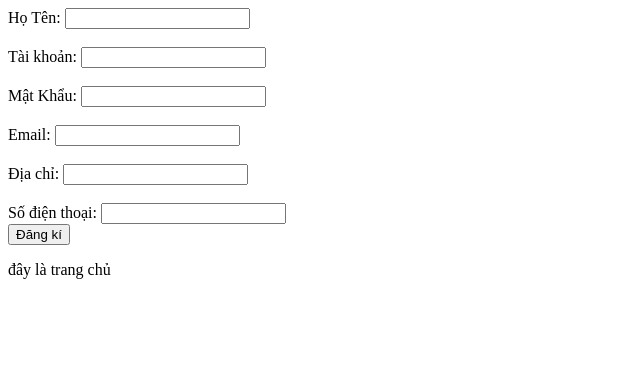
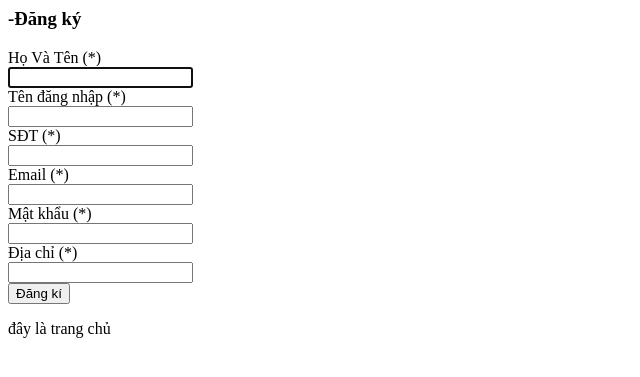
Before and after one commit to sonnnph13838/du-an-1, a PHP site: page / in a window 1280 px wide. Shown: the top 377 px of the page, without its empty margins (0-640 px from the left). Run offline with PHP 8.4, Linux system fonts and the light colour scheme.

Commit message:
chỉnh lại giao diện

```diff
--- a/view/dang-ki.php
+++ b/view/dang-ki.php
@@ -1,4 +1,4 @@
-<form method="post" action="post-dang-ki.php">
+<!-- <form method="post" action="post-dang-ki.php">
 	<div>
 		Họ Tên: <input type="text" name="name">
 	</div>
@@ -23,4 +23,60 @@
 		Số điện thoại: <input type="text" name="sdt">
 	</div>
 	<input type="submit" value="Đăng kí" name="dangki">
-</form>
+</form> -->
+<div class="container white">
+	<div class="row">
+		<div class="col-md-6 col-md-offset-3">
+			<h3 class="h3 color-red text-uppercase text-center mt-120 mb-80">
+				-Đăng ký
+			</h3>
+			<form class="form-horizontal form-register" role="form" method="POST" action="post-dang-ki.php">
+				<div class="form-group">
+					<label for="name" class="col-md-4 control-label">Họ Và Tên <span class="red">(*)</span>
+					</label>
+					<div class="col-md-8">
+						<input type="text" class="form-control" name="hoten" value="" autofocus />
+					</div>
+				</div>
+				<div class="form-group">
+					<label for="name" class="col-md-4 control-label">Tên đăng nhập <span class="red">(*)</span>
+					</label>
+					<div class="col-md-8">
+						<input type="text" class="form-control" name="taikhoan" value="" autofocus />
+					</div>
+				</div>
+				<div class="form-group">
+					<label for="name" class="col-md-4 control-label">SĐT <span class="red">(*)</span></label>
+					<div class="col-md-8">
+						<input id="phone" type="text" class="form-control" name="sdt" value="" autofocus />
+					</div>
+				</div>
+				<div class="form-group">
+					<label for="email" class="col-md-4 control-label">Email <span class="red">(*)</span></label>
+					<div class="col-md-8">
+						<input id="email" type="email" class="form-control" name="email" value="" />
+					</div>
+				</div>
+				<div class="form-group">
+					<label for="password" class="col-md-4 control-label">Mật khẩu <span class="red">(*)</span></label>
+					<div class="col-md-8">
+						<input id="password" type="password" class="form-control" name="matkhau" />
+					</div>
+				</div>
+				<div class="form-group">
+					<label for="name" class="col-md-4 control-label">Địa chỉ <span class="red">(*)</span>
+					</label>
+					<div class="col-md-8">
+						<input type="text" class="form-control" name="diachi" value="" autofocus />
+					</div>
+				</div>
+				<div class="form-group mb-40">
+
+					<div class="col-md-6 text-right">
+						<input type="submit" value="Đăng kí" name="dangki">
+					</div>
+				</div>
+			</form>
+		</div>
+	</div>
+</div>
--- a/view/post-dang-ki.php
+++ b/view/post-dang-ki.php
@@ -1,6 +1,6 @@
 <?php
 if (isset($_POST['dangki']) && ($_POST['dangki'])) {
-	$hoten = $_POST['name'];
+	$hoten = $_POST['hoten'];
 	$taikhoan = $_POST['taikhoan'];
 	$matkhau = $_POST['matkhau'];
 	$email = $_POST['email'];
```
